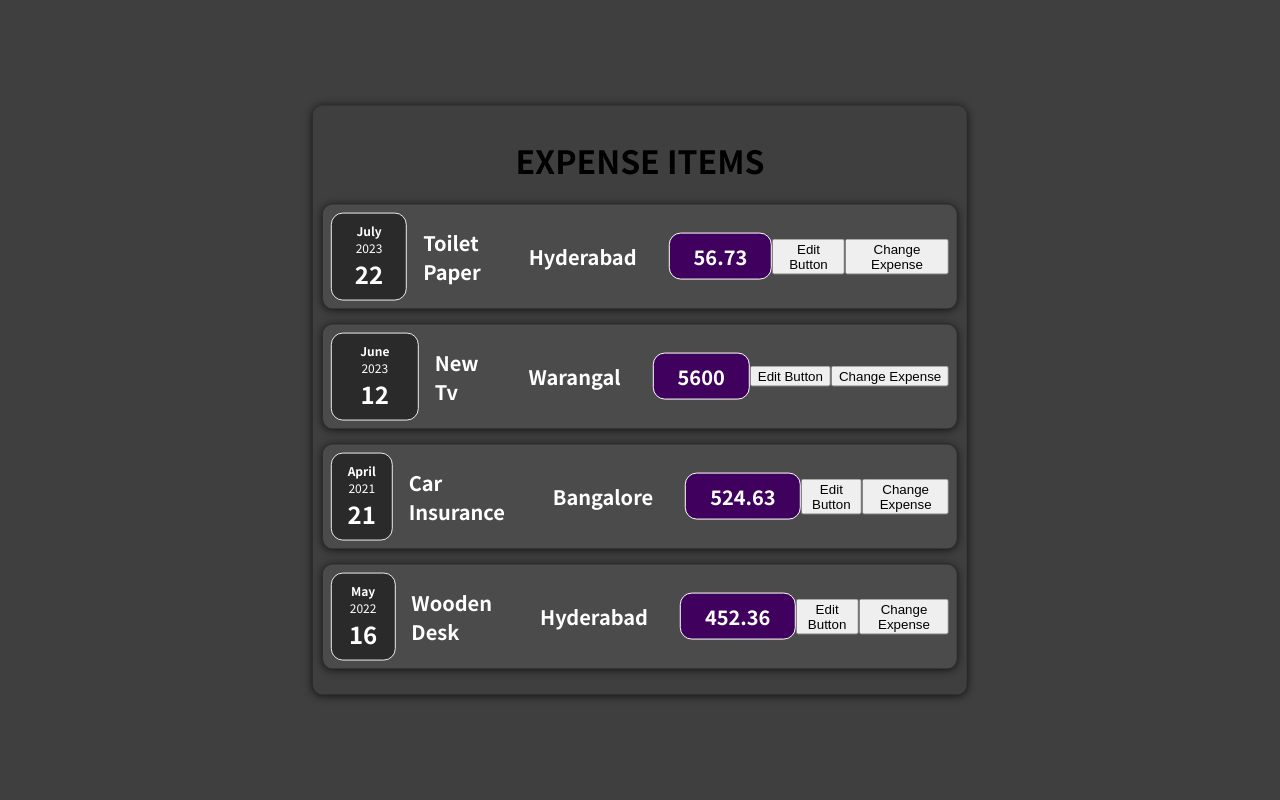
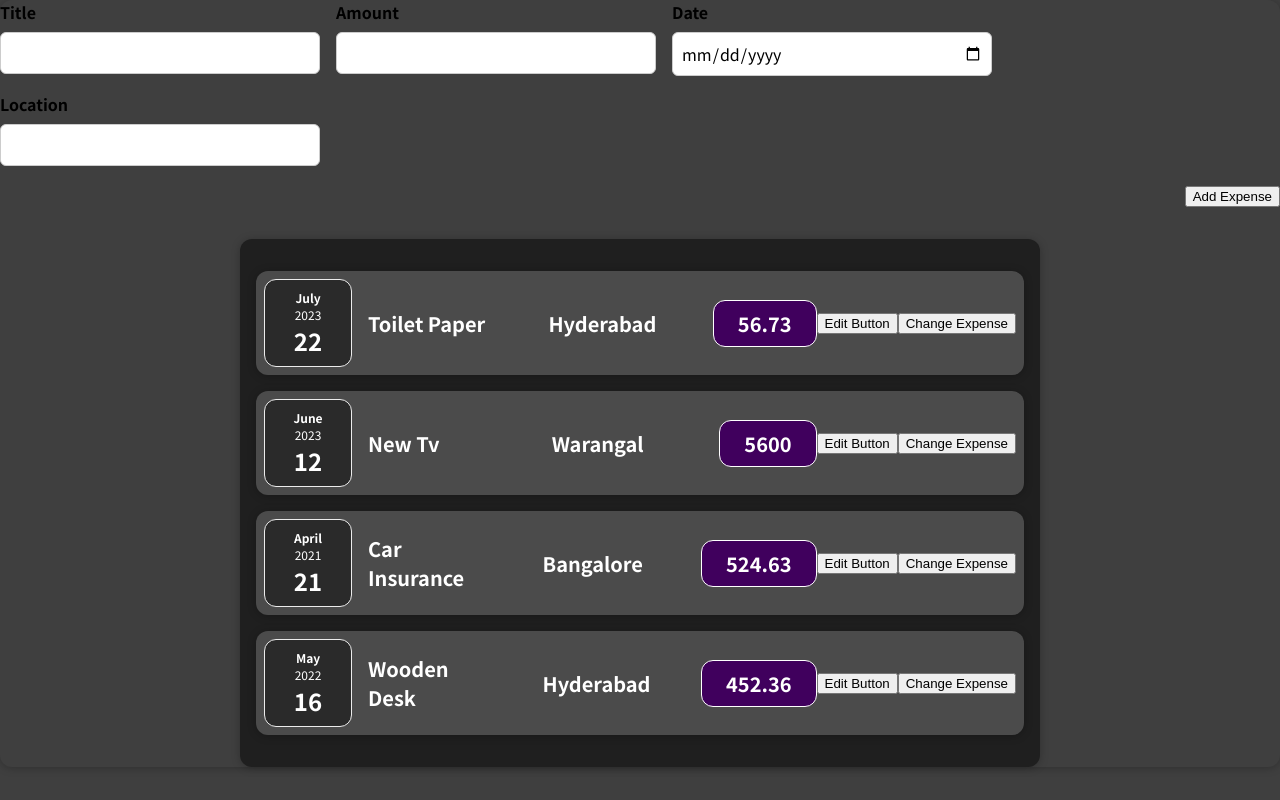
Before and after one commit to navadeep1012/ExpenseTracker, a React (Create React App) app: page / in a window 1280 px wide. Built offline with nearby package versions, Linux system fonts and the light colour scheme.

Commit message:
Added expense form to create new expenses by user

```diff
--- a/src/App.js
+++ b/src/App.js
@@ -2,17 +2,16 @@
 import Expenses from "./components/Expenses/Expenses";
 import Card from "./components/UI/Card";
 import  "./components/Expenses/ExpenseItem.css";
+import ExpenseForm from "./components/NewExpense/ExpenseForm";
 
 
 const App =() => {
 
 
   return (
-    <Card className="expense-ui">
+    <Card>
       <div>
-        <div>
-          <h1>Expense Items</h1>
-        </div>
+        <ExpenseForm/>
         <Expenses />
       </div>
     </Card>
--- a/src/components/Expenses/ExpenseItem.css
+++ b/src/components/Expenses/ExpenseItem.css
@@ -14,24 +14,9 @@
   top: 50%;
   left: 50%;
   transform: translate(-50%, -50%);
-  padding: 10px;
   align-items: center;
-  /* justify-content: space-between;
-  margin-top: 10%;
-  border-top: 10%;
-  border-left: 20%;
-  border-right:20%;
-  border-bottom: 10%;
-  align-items: center;
-  position: absolute;
-  transform: translate(0,-50%); */
 
 
-}
-
-h1{
-  text-transform: uppercase;
-  text-align: center;
 }
 
 .expense-item__description {
--- a/src/components/Expenses/Expenses.css
+++ b/src/components/Expenses/Expenses.css
@@ -1,9 +1,7 @@
-.expensesstyle {
+.expense {
   padding: 1rem;
   background-color: rgb(31, 31, 31);
   margin: 2rem auto;
   width: 50rem;
   max-width: 95%;
-  border-radius: 12px;
-  box-shadow: 0 1px 8px rgba(0, 0, 0, 0.25);
-}
+  }
--- a/src/components/Expenses/Expenses.js
+++ b/src/components/Expenses/Expenses.js
@@ -2,6 +2,7 @@
 
 import ExpenseItem from "./ExpenseItems";
 import "./Expenses.css";
+import Card from '../UI/Card'
 
 const Expenses = (props) => {
     const expensesobj = [
@@ -36,11 +37,13 @@
     ];
 
   return (
+    <Card className="expense">
       <div>
         {expensesobj.map((obj) => {
           return <ExpenseItem key={Math.random()} items={obj} />;
         })}
       </div>
+    </Card>
   );
 }
 export default Expenses;
--- /dev/null
+++ b/src/components/NewExpense/ExpenseForm.css
@@ -0,0 +1,26 @@
+.new-expense__controls {
+  display: flex;
+  flex-wrap: wrap;
+  gap: 1rem;
+  margin-bottom: 1rem;
+  text-align: left;
+}
+
+.new-expense__control label {
+  font-weight: bold;
+  margin-bottom: 0.5rem;
+  display: block;
+}
+
+.new-expense__control input {
+  font: inherit;
+  padding: 0.5rem;
+  border-radius: 6px;
+  border: 1px solid #ccc;
+  width: 20rem;
+  max-width: 100%;
+}
+
+.new-expense__actions {
+  text-align: right;
+}
--- /dev/null
+++ b/src/components/NewExpense/ExpenseForm.js
@@ -0,0 +1,53 @@
+import React from "react";
+
+import './ExpenseForm.css';
+
+const ExpenseForm = () =>{
+  const titleChangeHandler = (event) => {
+    console.log(event.target.value);
+  };
+
+  const amountChangeHandler = (event) => {
+    console.log(event.target.value);
+  };
+
+  const locationChangeHandler = (event) => {
+    console.log(event.target.value);
+  };
+
+  const dateChangeHandler = (event) => {
+    console.log(event.target.value);
+  };
+    return (
+      <form>
+        <div className="new-expense__controls">
+          <div className="new-expense__control">
+            <label>Title</label>
+            <input type="text" onChange={titleChangeHandler} />
+          </div>
+          <div className="new-expense__control">
+            <label> Amount</label>
+            <input
+              type="number"
+              min="0.01"
+              step="0.01"
+              onChange={amountChangeHandler}
+            />
+          </div>
+          <div className="new-expense__control">
+            <label> Date</label>
+            <input type="date" min="2019-01-01" max="2023-12-31" onChange={dateChangeHandler} />
+          </div>
+          <div className="new-expense__control">
+            <label> Location </label>
+            <input type="text" onChange={locationChangeHandler} />
+          </div>
+        </div>
+        <div className="new-expense__actions">
+          <button type="submit">Add Expense</button>
+        </div>
+      </form>
+    );
+
+};
+export default ExpenseForm;
--- a/src/components/UI/Card.css
+++ b/src/components/UI/Card.css
@@ -1,4 +1,4 @@
 .card {
-  border-radius: 10px;
-  box-shadow: 0 1px 8px rgba(11, 11, 11, 0.935);
+  border-radius: 12px;
+  box-shadow: 0 1px 8px rgba(0, 0, 0, 0.25);
 }
```
Also changed, not shown: src/components/NewExpense/NewExpense.css (added, +38 -0 lines), src/components/NewExpense/NewExpense.js (added, +13 -0 lines).
